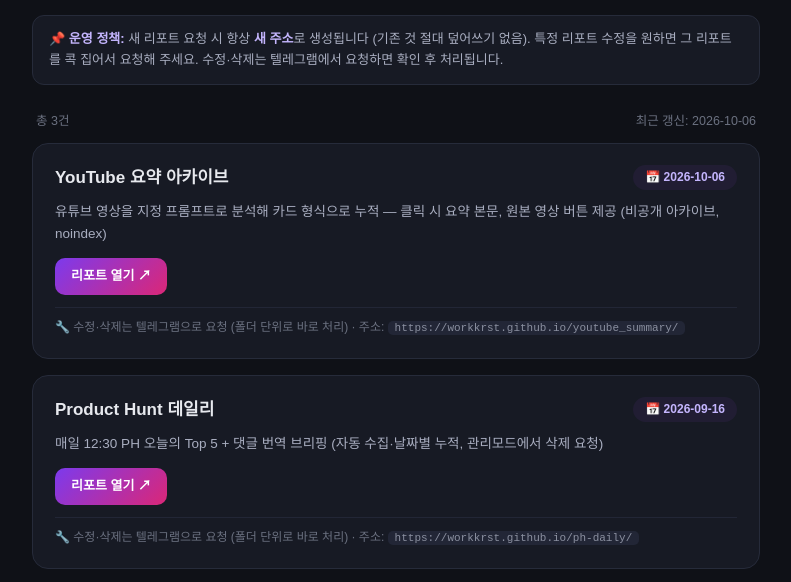
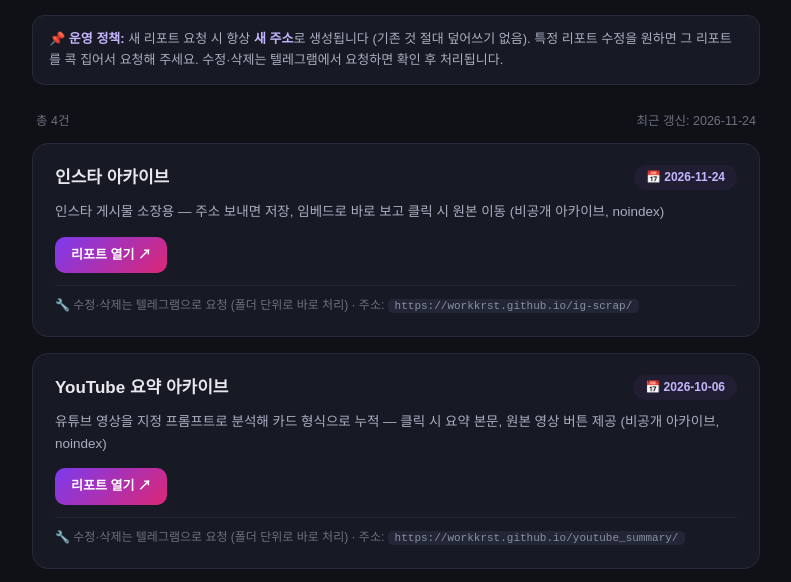
Before and after one commit to workkrst/workkrst.github.io, a plain HTML site: page index.html in a window 1280 px wide. Shown: the part 146-728 px from the top of the page, without its empty margins (244-1035 px from the left). Drawn offline with Linux system fonts and the light colour scheme; a web font is replaced by a local one.

Commit message:
ig-scrap 허브 등록 + 첫 아카이브 미러링 2026-11-24-1012

```diff
--- a/index.html
+++ b/index.html
@@ -30,8 +30,19 @@ code{background:#222636;border-radius:5px;padding:1px 7px;font-size:11px;color:#
 <div class="wrap">
 <header><h1>📂 리포트 허브</h1><p>생성된 모든 리포트의 목차 · 관리 페이지</p></header>
 <div class="policy">📌 <b>운영 정책:</b> 새 리포트 요청 시 항상 <b>새 주소</b>로 생성됩니다 (기존 것 절대 덮어쓰기 없음). 특정 리포트 수정을 원하면 그 리포트를 콕 집어서 요청해 주세요. 수정·삭제는 텔레그램에서 요청하면 확인 후 처리됩니다.</div>
-<div class="meta"><span>총 3건</span><span>최근 갱신: 2026-10-06</span></div>
+<div class="meta"><span>총 4건</span><span>최근 갱신: 2026-11-24</span></div>
 
+<div class="card">
+  <div class="chead">
+    <h2>인스타 아카이브</h2>
+    <span class="date">📅 2026-11-24</span>
+  </div>
+  <p class="desc">인스타 게시물 소장용 — 주소 보내면 저장, 임베드로 바로 보고 클릭 시 원본 이동 (비공개 아카이브, noindex)</p>
+  <div class="actions">
+    <a class="btn open" href="https://workkrst.github.io/ig-scrap/" target="_blank">리포트 열기 ↗</a>
+  </div>
+  <div class="manage">🔧 수정·삭제는 텔레그램으로 요청 (폴더 단위로 바로 처리) · 주소: <code>https://workkrst.github.io/ig-scrap/</code></div>
+</div>
 <div class="card">
   <div class="chead">
     <h2>YouTube 요약 아카이브</h2>
```
Also changed, not shown: reports.json (+9 -1 lines).
